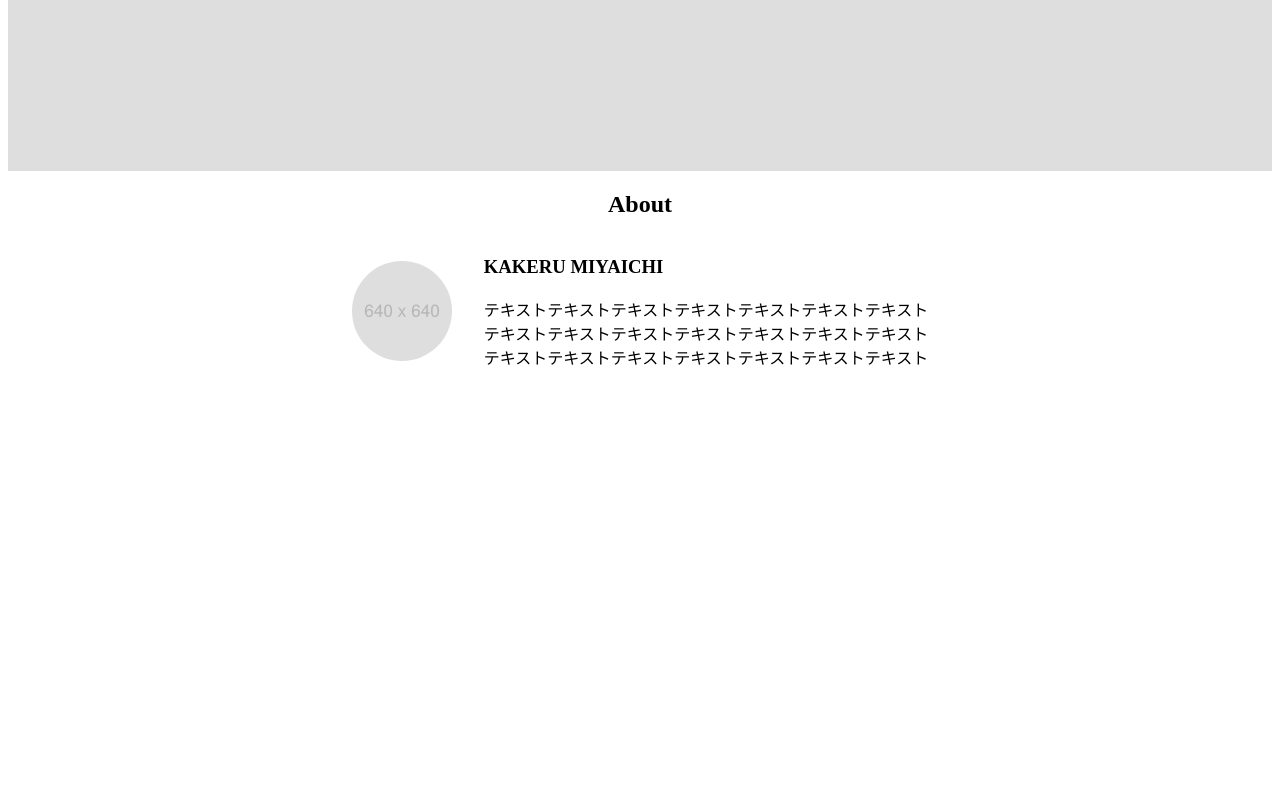
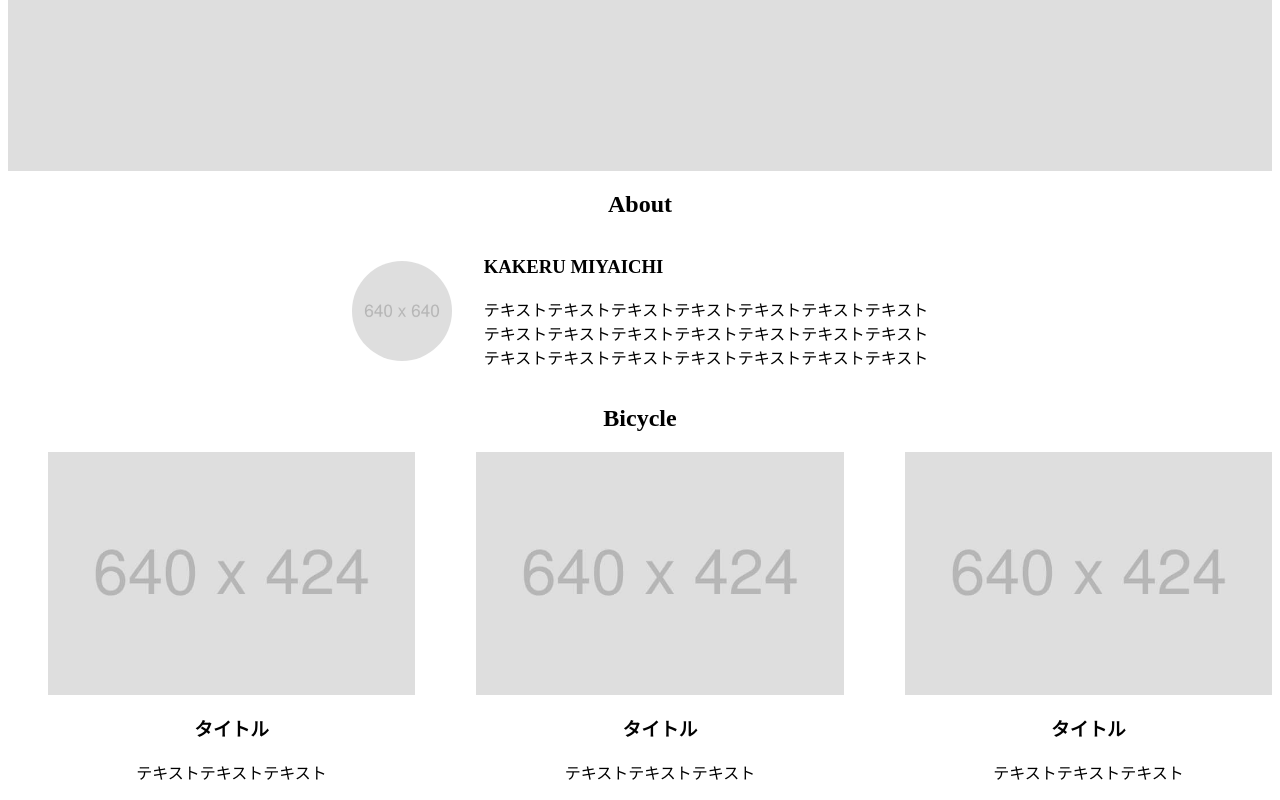
Before and after one commit to sunfield16/WebsiteLearning, a plain HTML site: page Introduction/Profile/index.html in a window 1280 px wide. Shown: the part 520-1320 px from the top of the page. Before the commit the page ends 913 px from the top, so only its background shows below. Drawn offline with Linux system fonts and the light colour scheme.

Commit message:
feat: [Profile]自転車説明の表示作成

```diff
--- a/Introduction/Profile/css/style.css
+++ b/Introduction/Profile/css/style.css
@@ -83,3 +83,30 @@ img
 {
     text-align: left;
 }
+
+.bicycle-header
+{
+    text-align: center;
+}
+
+.bicycle-content
+{
+    text-align: center;
+}
+
+.bicycle-content ul
+{
+    /* 横並びにして、横軸・縦軸ともに中央揃えで配置する */
+    display: flex;
+    flex-direction: row;
+    align-items: center;
+    justify-content: space-between;
+}
+
+.bicycle-content li
+{
+    list-style-type: none;
+
+    /* 画像が大きいので少し小さめに */
+    width: 30%;
+}
--- a/Introduction/Profile/index.html
+++ b/Introduction/Profile/index.html
@@ -44,7 +44,26 @@
 		</section>
 		<!-- Bicycle -->
 		<section>
-
+			<h2 class="bicycle-header">Bicycle</h2>
+			<div class="bicycle-content">
+				<ul class="bicycle-content-list">
+					<li>
+						<img src="img/bicycle1.jpg" alt="自転車画像1">
+						<h3>タイトル</h3>
+						テキストテキストテキスト
+					</li>
+					<li>
+						<img src="img/bicycle2.jpg" alt="自転車画像2">
+						<h3>タイトル</h3>
+						テキストテキストテキスト
+					</li>
+					<li>
+						<img src="img/bicycle3.jpg" alt="自転車画像3">
+						<h3>タイトル</h3>
+						テキストテキストテキスト
+					</li>
+				</ul>
+			</div>
 		</section>
 	</main>
 	<!-- フッター -->
```
Also changed, not shown: Introduction/Profile/img/bicycle1.jpg (added), Introduction/Profile/img/bicycle2.jpg (added), Introduction/Profile/img/bicycle3.jpg (added).
